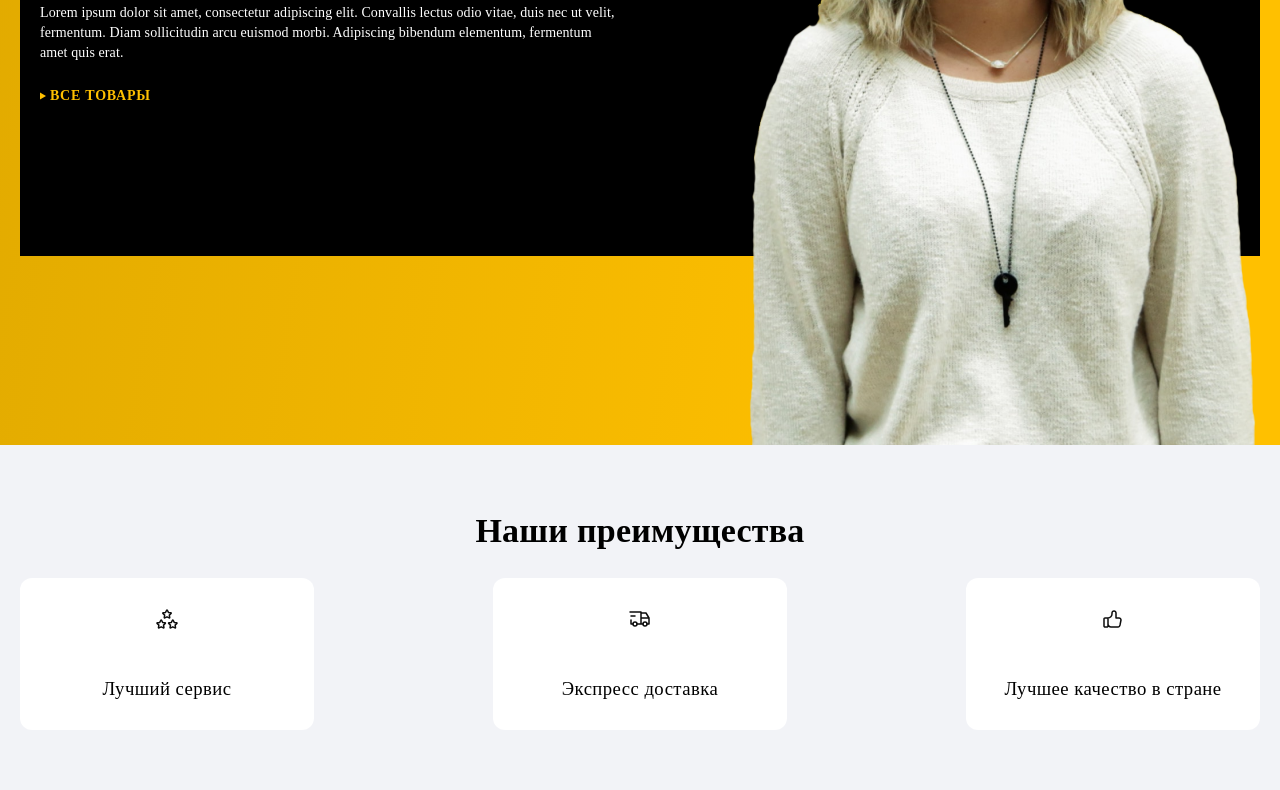
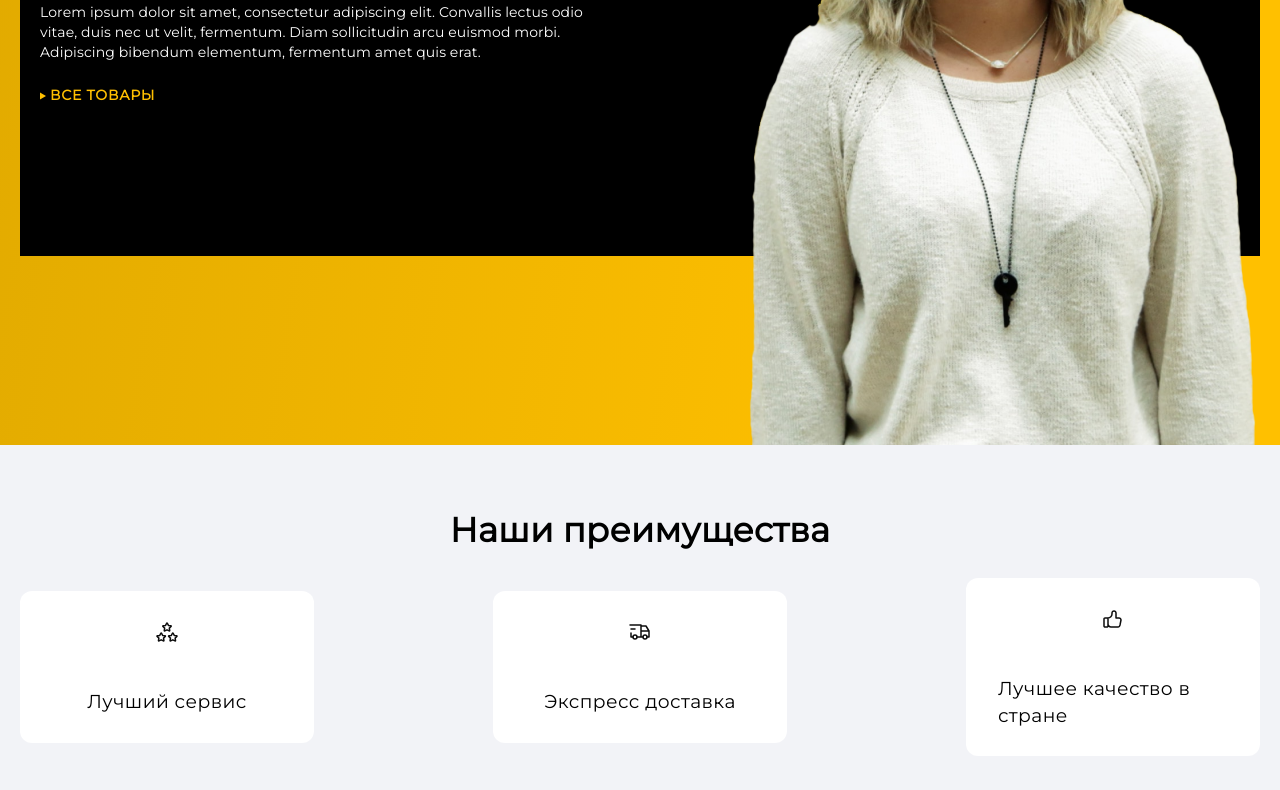
Before and after one commit to MNxMunno/N50_1-Jamoaviy-vazifa, a plain HTML site: page index.html in a window 1280 px wide. Shown: the part 457-1247 px from the top of the page. Drawn offline with Linux system fonts and the light colour scheme; files whose address does not match are found by name.

Commit message:
Fayllarni qo'shish

```diff
--- a/scss/main.css
+++ b/scss/main.css
@@ -384,7 +384,6 @@ footer .footer_cards .foot_cards .footer_card a:hover {
   }
 }
 
-<<<<<<< HEAD
 .Macbook {
   background: var(--Gray-6, #FAFAFA);
 }
@@ -965,7 +964,6 @@ footer .footer_cards .foot_cards .footer_card a:hover {
     transition: 0.6s;
   }
 }
-=======
 .desk-2 .desk-2-content .desk-2__cards .desk-2__card p {
   color: 0;
 }
@@ -1540,7 +1538,6 @@ main {
   }
 }
 
->>>>>>> 484f28990cc14183e32d1e6b4a0f5d84471d3d85
 @font-face {
   font-family: Montserrat;
   src: url(../fonts/Montserrat-Regular.ttf);
```
Also changed, not shown: 1 other file.
